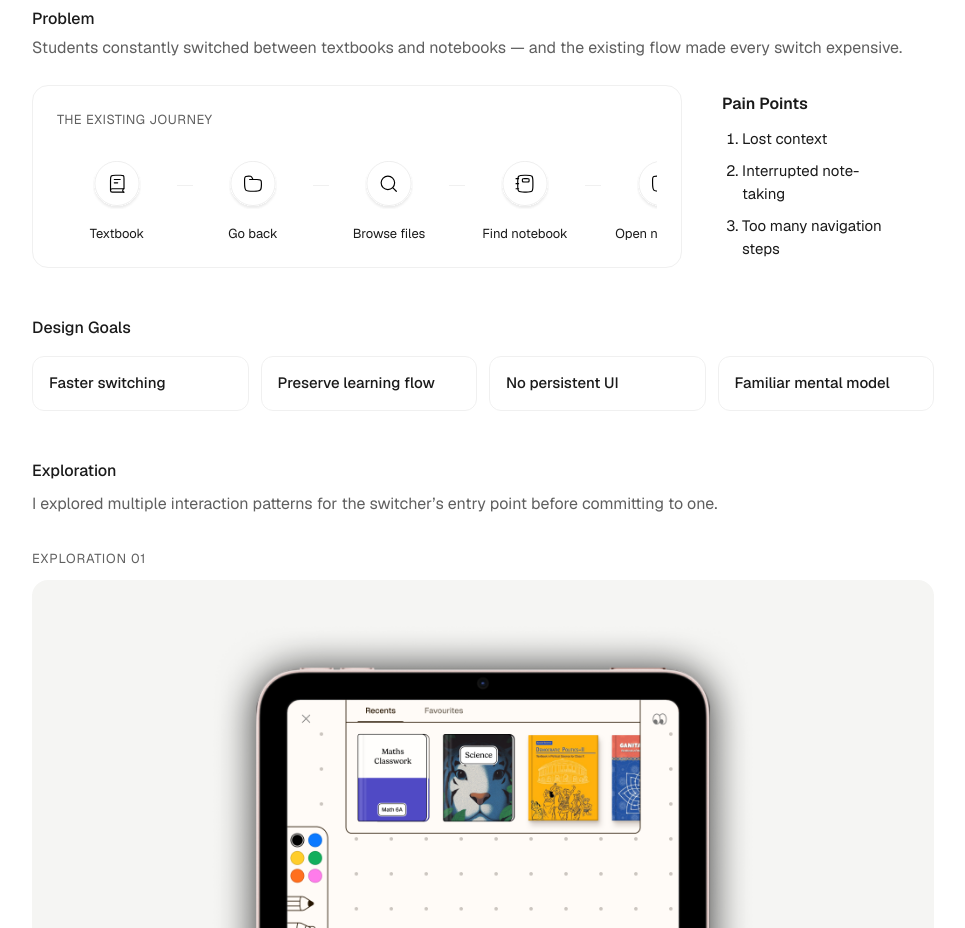
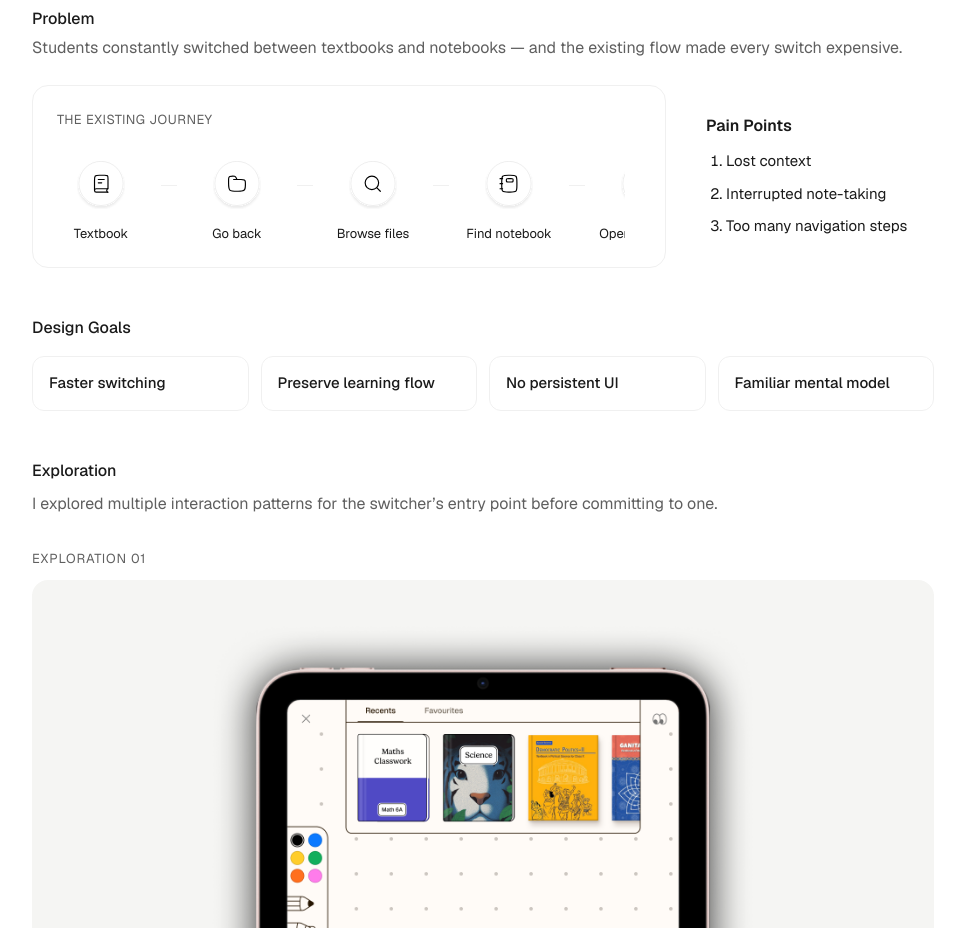
Before and after one commit to aditishinde304/my-portfolio, a Next.js app: page /work/superrbook in a window 1280 px wide. Shown: the part 2580-3508 px from the top of the page, without its empty margins (273-1238 px from the left). Built offline with nearby package versions, Linux system fonts and the light colour scheme; a web font is replaced by a local one.

Commit message:
Shift journey icons left 16px, keep Pain Points on one line each
Co-Authored-By: Claude Sonnet 5 <noreply@anthropic.com>

```diff
--- a/app/work/superrbook/page.tsx
+++ b/app/work/superrbook/page.tsx
@@ -266,7 +266,7 @@ export default function SuperrbookCaseStudy() {
               <p className="text-[16px] leading-relaxed mb-6" style={{ color: "var(--muted)" }}>
                 Students constantly switched between textbooks and notebooks &mdash; and the existing flow made every switch expensive.
               </p>
-              <div className="grid grid-cols-1 md:grid-cols-[1.7fr_0.8fr] gap-10 items-stretch">
+              <div className="grid grid-cols-1 md:grid-cols-[1.5fr_1fr] gap-10 items-stretch">
                 <div
                   className="rounded-2xl p-6 flex flex-col justify-center"
                   style={{ background: "var(--background)", border: "1px solid var(--border)" }}
@@ -277,7 +277,7 @@ export default function SuperrbookCaseStudy() {
                   >
                     The Existing Journey
                   </p>
-                  <div className="flex items-start w-full overflow-x-auto" style={{ minWidth: 0 }}>
+                  <div className="flex items-start w-full overflow-x-auto" style={{ minWidth: 0, marginLeft: "-16px" }}>
                     {[
                       { label: "Textbook", icon: "/icons/cs-textbook.svg" },
                       { label: "Go back", icon: "/icons/cs-goback.svg" },
@@ -315,7 +315,7 @@ export default function SuperrbookCaseStudy() {
                       "Interrupted note-taking",
                       "Too many navigation steps",
                     ].map((point) => (
-                      <li key={point} className="text-[15px]" style={{ color: "var(--foreground)" }}>
+                      <li key={point} className="text-[15px] whitespace-nowrap" style={{ color: "var(--foreground)" }}>
                         {point}
                       </li>
                     ))}
```
